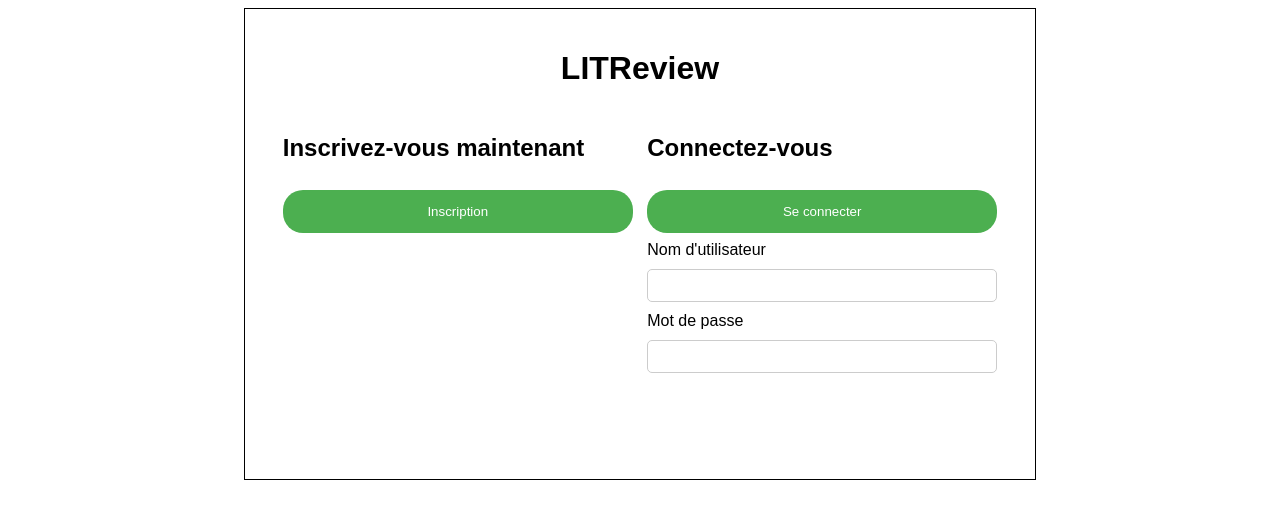
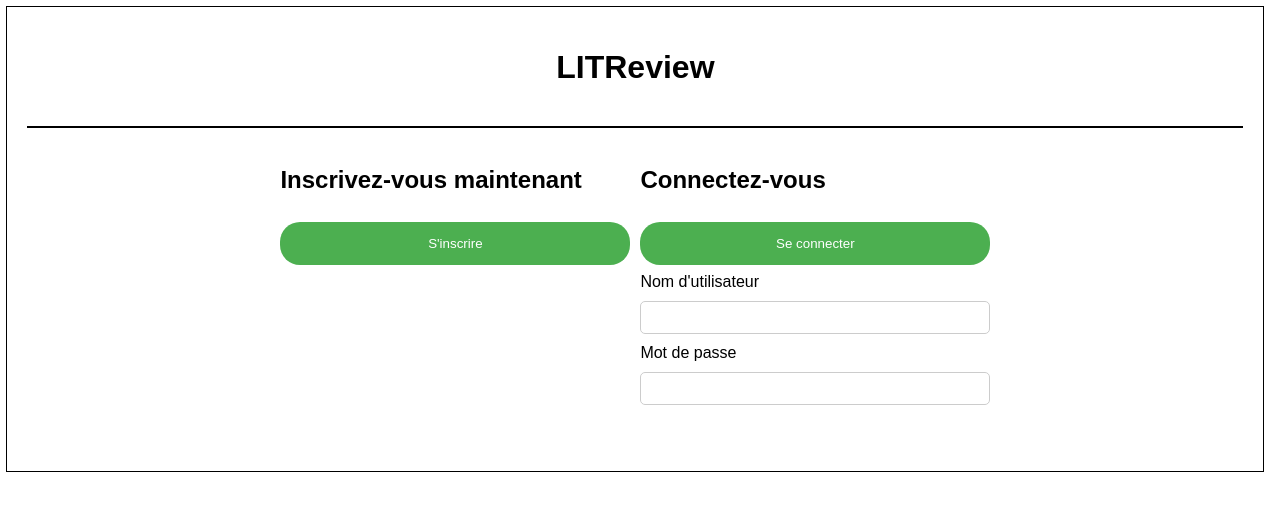
Before and after one commit to Narfyx/LITRevu, a Django app: page / in a window 1280 px wide. Shown: the top 519 px of the page. Run offline with Django 5.2, Linux system fonts and the light colour scheme.

Commit message:
uniformisation html

```diff
--- a/src/actions_users/views.py
+++ b/src/actions_users/views.py
@@ -33,4 +33,3 @@ def search_user(request):
             users_list.append(user_obj.username)
 
     return JsonResponse({'status':200, 'data':users_list})
-    #return render(request, 'search.html')  # Assurez-vous que ce template existe
--- a/src/authentification/templates/base.html
+++ b/src/authentification/templates/base.html
@@ -7,18 +7,42 @@
     <style>
         body {
             font-family: Arial, sans-serif;
+            padding: 0;
+            margin: 0;
         }
         .container {
-            width: 750px;
-            margin: auto;
+            width: 95%;
+            position: fixed;
+            margin: 0.5%;
             border: 1px solid #000;
             padding: 20px;
+        }
+        hr {
+            border: none;
+            border-top: 2px solid #000;
+            color: #333;
+            overflow: visible;
+            text-align: center;
+            height: 5px;
+        }
+        hr::after {
+            background: #fff;
+            padding: 0 4px;
+            position: relative;
+            top: -13px;
         }
         .header {
             text-align: center;
             margin-bottom: 40px;
         }
+        .content {
+            display: flex;
+            align-items: stretch; /* S'assure que les enfants s'étirent à la même hauteur */
+            justify-content: center;
+        }
+
         .login, .inscription {
+            position: static;
             display:inline-table;
             text-align: left;
             width: 350px;
@@ -44,7 +68,6 @@
             width: 100%;
             border-radius: 20px;
         }
-
         .clearfix::after {
             content: "";
             clear: both;
@@ -59,10 +82,14 @@
     <div class="container">
         <div class="header">
             <h1>LITReview</h1> <!-- Traduction du texte -->
-
+        </div>
+        <hr />
+        <div class="content">
             {% block content %}
             <!-- Contenu par défaut si le block n'est pas surchargé -->
             {% endblock %}
+        </div>
+
         {% if messages %}
         <div class="error-messages">
             {% for message in messages %}
@@ -72,6 +99,5 @@
         {% endif %}
         <div class="clearfix"></div>
     </div>
-
 </body>
 </html>
--- a/src/authentification/templates/connexion.html
+++ b/src/authentification/templates/connexion.html
@@ -5,7 +5,7 @@
     <div class="inscription">
         <h2>Inscrivez-vous maintenant</h2>
         <a href="{% url 'inscription' %}">
-            <button type="submit" class="button">Inscription</button>
+            <button type="submit" class="button">S'inscrire</button>
         </a>
     </div>
     <div class="login">
```
Also changed, not shown: src/actions_users/templates/user_actions_base.html (+46 -48 lines), src/actions_users/templates/user_follow.html (+31 -0 lines), src/authentification/templates/inscription.html (+6 -6 lines), src/db.sqlite3. Lines whose indentation alone changed are shown as unchanged.
